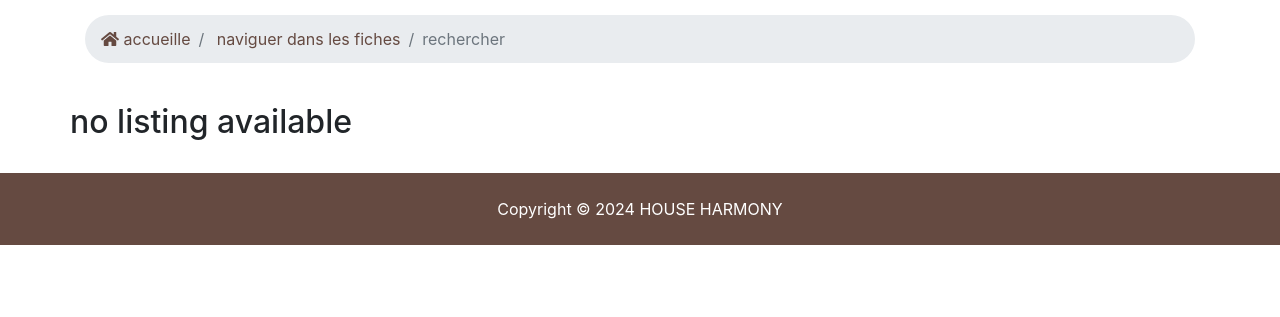
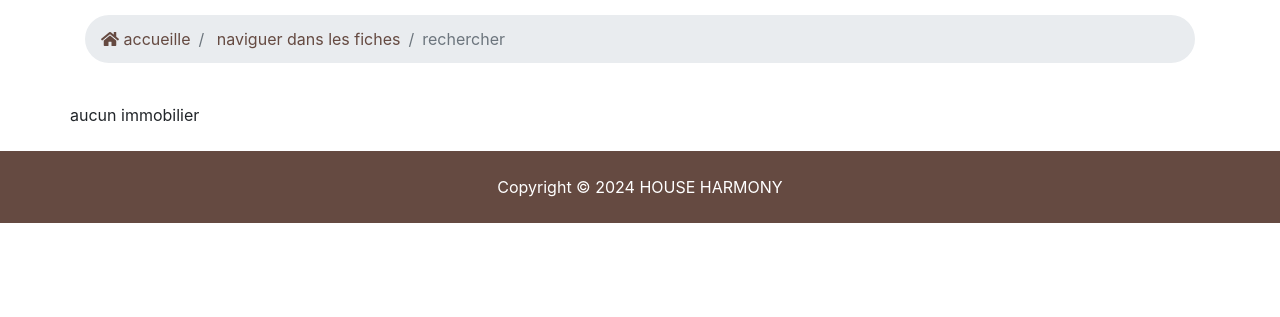
Before and after one commit to yahiaAlg/real_estate_pfe, a Django app: page /search in a window 1280 px wide. Shown: the part 483-800 px from the top of the page. Run offline with Django 5.2, Linux system fonts and the light colour scheme; some libraries are stand-ins or nearby versions.

Commit message:
'search fixed'

```diff
--- a/pages/views.py
+++ b/pages/views.py
@@ -43,16 +43,14 @@ def search(request):
 
         print("searched parmaeters are:")
         pprint(request.POST)
+        q_objects = Q()
+        if keywords:
 
-        if keywords:
-            new_search_listings = search_listings.filter(
-                title__icontains=keywords
-            )
-            search_listings = new_search_listings if new_search_listings.exists() else search_listings
-        # second level [lists that contain keywords]
-
-        if keywords:
-            new_search_listings = search_listings.filter(description__icontains=keywords)
+            for field in ["title", "description", "realtor__owner__username"]:
+                q_objects |= Q(**{f"{field}__icontains": keywords})
+                new_search_listings = search_listings.filter(q_objects).distinct()
+            print("# first level [lists that contain keywords]")
+            print(new_search_listings)
 
 
         # third level [lists that contain city]
@@ -60,7 +58,6 @@ def search(request):
             new_search_listings = search_listings.filter(
                 city__icontains=city
             )
-            search_listings = new_search_listings if new_search_listings.exists() else search_listings
 
         # fourth level [lists that contain state]
         if state:
@@ -68,13 +65,11 @@ def search(request):
                 state__icontains=state
             )
 
-
         # fifth level [lists that contain bedrooms]
         if bedrooms:
             new_search_listings = search_listings.filter(
-                bedrooms=bedrooms
+                bedrooms__lte=bedrooms
             )
-
 
         # sixth level [lists that contain price]
         if price:
@@ -89,9 +84,9 @@ def search(request):
             )
 
         print("final filter result is:")
-        pprint(search_listings)
+        pprint(new_search_listings)
         context = {
-            "listings":search_listings
+            "listings":new_search_listings
         }
         return render(request, 'pages/search.html', context)
 
--- a/templates/pages/search.html
+++ b/templates/pages/search.html
@@ -170,50 +170,56 @@ search
   <div class="container">
     <div class="row">
         {% for listing in listings %}
-              <!-- Listing  -->
+          <!-- Listing i -->
           <div class="col-md-6 col-lg-4 mb-4">
             <div class="card listing-preview">
-          <img class="card-img-top" src="{{listing.main_image.url}}" alt="">
+            <img class="card-img-top" src='{{listing.main_image.url}}' alt="">
               <div class="card-img-overlay">
                 <h2>
-              <span class="badge badge-secondary text-white">{{listing.title}}</span>
+                  <span class="badge badge-secondary text-white">prix: {{listing.price}}</span>
                 </h2>
               </div>
               <div class="card-body">
                 <div class="listing-heading text-center">
-              <h4 class="text-primary">{{listing.price|intcomma}}</h4>
+                  <h4 class="text-primary">{{listing.title}}</h4>
                   <p>
-                <i class="fas fa-map-marker text-secondary">{{listing.city}}</i></p>
+                    <i class="fas fa-map-marker text-secondary"></i> addresse : {{listing.city}}</p>
                 </div>
                 <hr>
                 <div class="row py-2 text-secondary">
                   <div class="col-6">
-                <i class="fas fa-th-large"></i> Sqft: {{listing.area}}</div>
+                    <i class="fas fa-th-large"></i> surface : {{listing.area}}</div>
                   <div class="col-6">
-                <i class="fas fa-car"></i> Garage: {{listing.garages}}</div>
+                    <i class="fas fa-car"></i> garage: {{listing.garages}}</div>
                 </div>
                 <div class="row py-2 text-secondary">
                   <div class="col-6">
-                <i class="fas fa-bed"></i> chambres: {{listing.bedrooms}}</div>
+                    <i class="fas fa-bed"></i> chambres: {{listing.bedroooms}}</div>
                   <div class="col-6">
-                <i class="fas fa-bath"></i> Bathrooms: {{listing.bathrooms}}</div>
+                    <i class="fas fa-bath"></i> salles des bains: {{listing.bathrooms}}</div>
                 </div>
                 <hr>
                 <div class="row py-2 text-secondary">
                   <div class="col-12">
-                <i class="fas fa-user"></i> {{listing.realtor.owner.username}}</div>
+                      <i class="fas fa-user"></i> agent: {{listing.realtor}}
+                  </div>
+                </div>
+                <div class="row py-2 text-secondary">
+                  <div class="col-7">
+                    <i class="fas fa-tablet"></i> transaction: {{listing.transaction_type}}
+                  </div>
                 </div>
                 <div class="row text-secondary pb-2">
-              <div class="col-6">
-                <i class="fas fa-clock"></i> {{listing.add_date|timesince}}</div>
+                  <div class="col-12">
+                    <i class="fas fa-clock"></i> publipostage depuis: {{listing.add_date|timesince}}</div>
                 </div>
                 <hr>
-            <a href="{% url 'listing' listing.id %}" class="btn btn-primary btn-block">More Info</a>
+                <a href='{% url "listing" listing.id %}'class="btn btn-primary btn-block">pplus d'Info</a>
               </div>
             </div>
           </div>
         {% empty %}
-        <h2>no listing available</h2>
+          aucun immobilier
         {% endfor %}
   </div>
 </section>
```
Also changed, not shown: carousel.html (added, +49 -0 lines), model_annoounce.py (added, +7 -0 lines), templates/listings/listings.html (+20 -14 lines), templates/pages/index.html (+8 -1 lines), test.py (added, +23 -0 lines). Lines whose indentation alone changed are shown as unchanged.
